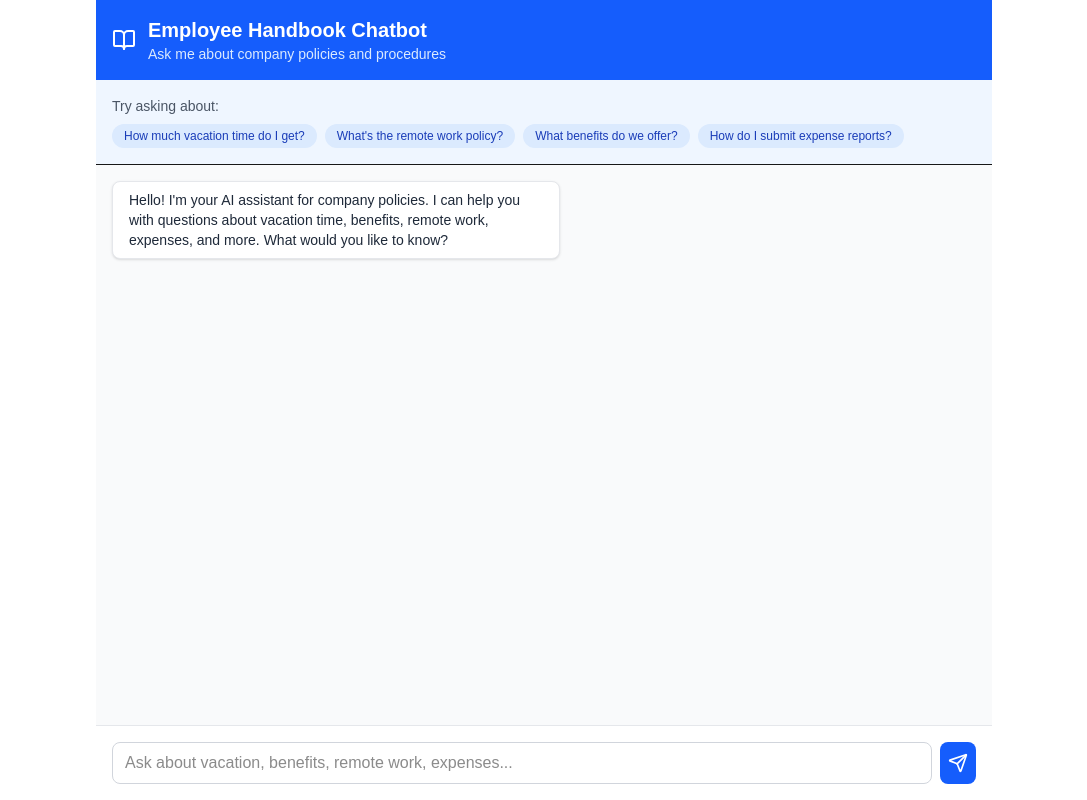
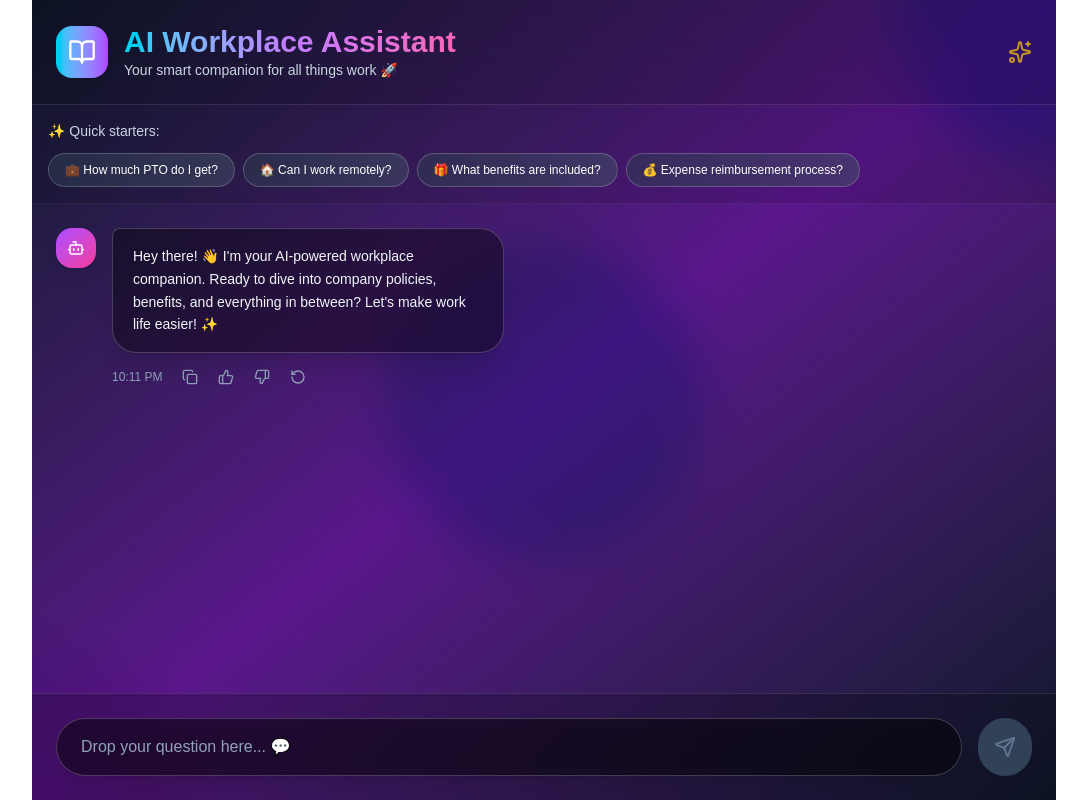
Before and after one commit to skylarnlea/AI-chatbot, a Next.js app: page / in a window 1280 px wide. Shown: the whole page, without its empty margins (96-1183 px from the left). Built offline with nearby package versions, Linux system fonts and the light colour scheme.

Commit message:
mock chat API (no OpenAI)

```diff
--- a/src/app/api/chat/route.ts
+++ b/src/app/api/chat/route.ts
@@ -1,11 +1,25 @@
-import OpenAI from 'openai'
 import { NextRequest, NextResponse } from 'next/server'
 import { searchPolicies } from '../../../../lib/mockKnowledge'
 
-// Initialize OpenAI client
-const openai = new OpenAI({
-  apiKey: process.env.OPENAI_API_KEY,
-})
+// Mock AI responses for testing without OpenAI
+const mockAIResponses = [
+  "Great question! Based on our company policies, here's what I found...",
+  "I'd be happy to help with that! According to our handbook...",
+  "That's an important topic! Let me break this down for you...",
+  "Perfect timing for this question! Here's what our policy says...",
+  "Absolutely! I can help clarify that for you..."
+]
+
+function generateMockResponse(userMessage: string, relevantPolicies: any[]): string {
+  const randomIntro = mockAIResponses[Math.floor(Math.random() * mockAIResponses.length)]
+
+  if (relevantPolicies.length > 0) {
+    const firstPolicy = relevantPolicies[0]
+    return `${randomIntro}\n\n**${firstPolicy.title}**\n${firstPolicy.content}\n\nIs there anything specific about this policy you'd like me to clarify? 😊`
+  } else {
+    return `${randomIntro}\n\nI couldn't find specific information about "${userMessage}" in our current policies. For detailed company-specific information, I'd recommend reaching out to HR directly. \n\nIs there anything else I can help you with? 🤔`
+  }
+}
 
 export async function POST(request: NextRequest) {
   try {
@@ -23,61 +37,24 @@ export async function POST(request: NextRequest) {
     console.log('Searching for relevant policies...')
     const relevantPolicies = searchPolicies(message, 2)
 
-    // Build the system prompt with context
-    let systemPrompt = `You are a helpful AI assistant for an employee handbook chatbot.
-                       You help employees understand company policies, procedures, and guidelines.
-                       Be friendly, professional, and concise in your responses.
-                       Always provide accurate information based on the company policies provided.`
+    // Generate mock AI response
+    const aiResponse = generateMockResponse(message, relevantPolicies)
 
-    if (relevantPolicies.length > 0) {
-      const policyContext = relevantPolicies
-        .map(policy => `${policy.title}:\n${policy.content}`)
-        .join('\n\n---\n\n')
-
-      systemPrompt += `\n\nHere are the relevant company policies that apply to the user's question:\n\n${policyContext}\n\nPlease base your response on these specific policies. If the question asks for information not covered in these policies, let the user know and suggest they contact HR for more details.`
-    } else {
-      systemPrompt += `\n\nNo specific company policies were found for this question. Please provide general guidance about typical workplace policies and suggest the user contact HR for company-specific information.`
-    }
-
-    // Call OpenAI API with context
-    const completion = await openai.chat.completions.create({
-      model: "gpt-3.5-turbo",
-      messages: [
-        {
-          role: "system",
-          content: systemPrompt
-        },
-        {
-          role: "user",
-          content: message
-        }
-      ],
-      max_tokens: 500,
-      temperature: 0.3, // Lower temperature for more consistent responses
-    })
-
-    // Extract the AI response
-    const aiResponse = completion.choices[0]?.message?.content || "I'm sorry, I couldn't generate a response."
+    // Add a small delay to simulate API call
+    await new Promise(resolve => setTimeout(resolve, 800))
 
     return NextResponse.json({
       response: aiResponse,
-      policiesFound: relevantPolicies.length, // For debugging
-      relevantPolicies: relevantPolicies.map(p => p.title) // Show which policies were used
+      policiesFound: relevantPolicies.length,
+      relevantPolicies: relevantPolicies.map(p => p.title),
+      mode: 'mock' // So you know it's using mock responses
     })
 
   } catch (error) {
-    console.error('OpenAI API error:', error)
-
-    // Handle different types of errors
-    if (error instanceof Error) {
-      return NextResponse.json(
-        { error: 'Failed to get AI response: ' + error.message },
-        { status: 500 }
-      )
-    }
+    console.error('Mock API error:', error)
 
     return NextResponse.json(
-      { error: 'An unexpected error occurred' },
+      { error: 'Something went wrong with the mock API' },
       { status: 500 }
     )
   }
--- a/src/app/page.tsx
+++ b/src/app/page.tsx
@@ -1,19 +1,26 @@
 'use client'
 
-import { useState } from 'react'
-import { Send, Loader, BookOpen } from 'lucide-react'
+import { useState, useRef, useEffect } from 'react'
+import { Send, Loader, BookOpen, User, Bot, Copy, ThumbsUp, ThumbsDown, RotateCcw, Check, Sparkles } from 'lucide-react'
 
 // Define types for our messages
 interface Message {
   id: number
   text: string
   sender: 'user' | 'bot'
+  timestamp: Date
+  isTyping?: boolean
 }
 
 export default function ChatPage() {
   // State to store all chat messages
   const [messages, setMessages] = useState<Message[]>([
-    { id: 1, text: "Hello! I'm your AI assistant for company policies. I can help you with questions about vacation time, benefits, remote work, expenses, and more. What would you like to know?", sender: 'bot' }
+    {
+      id: 1,
+      text: "Hey there! 👋 I'm your AI-powered workplace companion. Ready to dive into company policies, benefits, and everything in between? Let's make work life easier! ✨",
+      sender: 'bot',
+      timestamp: new Date()
+    }
   ])
 
   // State to store the current message being typed
@@ -21,6 +28,20 @@ export default function ChatPage() {
 
   // State to track if AI is responding
   const [isLoading, setIsLoading] = useState(false)
+
+  // State to track if bot is "typing"
+  const [botIsTyping, setBotIsTyping] = useState(false)
+
+  // State for copy feedback
+  const [copiedMessageId, setCopiedMessageId] = useState<number | null>(null)
+
+  // Ref for auto-scrolling
+  const messagesEndRef = useRef<HTMLDivElement>(null)
+
+  // Auto-scroll to bottom when new messages arrive
+  useEffect(() => {
+    messagesEndRef.current?.scrollIntoView({ behavior: 'smooth' })
+  }, [messages, botIsTyping])
 
   // Function to call our API route
   const getAIResponse = async (userMessage: string) => {
@@ -42,13 +63,13 @@ export default function ChatPage() {
 
     } catch (error) {
       console.error('Error calling AI:', error)
-      return "I'm sorry, I'm having trouble responding right now. Please try again."
+      return "Oops! Something went wrong on my end. 😅 Let's try that again!"
     }
   }
 
   // Function to handle sending a message
   const sendMessage = async () => {
-    if (currentMessage.trim() === '' || isLoading) return // Don't send empty messages or while loading
+    if (currentMessage.trim() === '' || isLoading) return
 
     const userMessageText = currentMessage
 
@@ -56,25 +77,33 @@ export default function ChatPage() {
     const userMessage: Message = {
       id: Date.now(),
       text: userMessageText,
-      sender: 'user'
+      sender: 'user',
+      timestamp: new Date()
     }
 
     setMessages(prevMessages => [...prevMessages, userMessage])
-    setCurrentMessage('') // Clear input immediately
-    setIsLoading(true) // Show loading state
+    setCurrentMessage('')
+    setIsLoading(true)
+    setBotIsTyping(true)
+
+    // Simulate realistic typing delay
+    await new Promise(resolve => setTimeout(resolve, 800))
 
     // Get AI response
     const aiResponseText = await getAIResponse(userMessageText)
+
+    setBotIsTyping(false)
 
     // Add AI response to chat
     const botResponse: Message = {
       id: Date.now() + 1,
       text: aiResponseText,
-      sender: 'bot'
+      sender: 'bot',
+      timestamp: new Date()
     }
 
     setMessages(prevMessages => [...prevMessages, botResponse])
-    setIsLoading(false) // Hide loading state
+    setIsLoading(false)
   }
 
   // Handle Enter key press to send message
@@ -84,36 +113,94 @@ export default function ChatPage() {
     }
   }
 
+  // Copy message to clipboard
+  const copyMessage = async (messageId: number, text: string) => {
+    try {
+      await navigator.clipboard.writeText(text)
+      setCopiedMessageId(messageId)
+      setTimeout(() => setCopiedMessageId(null), 2000)
+    } catch (error) {
+      console.error('Failed to copy message:', error)
+    }
+  }
+
+  // Regenerate last bot response
+  const regenerateResponse = async () => {
+    const lastUserMessage = messages.filter(m => m.sender === 'user').slice(-1)[0]
+    if (!lastUserMessage || isLoading) return
+
+    // Remove last bot message
+    setMessages(prev => prev.filter(m => !(m.sender === 'bot' && m.id === Math.max(...prev.filter(msg => msg.sender === 'bot').map(msg => msg.id)))))
+
+    setIsLoading(true)
+    setBotIsTyping(true)
+
+    await new Promise(resolve => setTimeout(resolve, 800))
+
+    const aiResponseText = await getAIResponse(lastUserMessage.text)
+
+    setBotIsTyping(false)
+
+    const botResponse: Message = {
+      id: Date.now(),
+      text: aiResponseText,
+      sender: 'bot',
+      timestamp: new Date()
+    }
+
+    setMessages(prevMessages => [...prevMessages, botResponse])
+    setIsLoading(false)
+  }
+
+  // Format timestamp
+  const formatTime = (date: Date) => {
+    return date.toLocaleTimeString([], { hour: '2-digit', minute: '2-digit' })
+  }
+
   // Sample questions for users to try
   const sampleQuestions = [
-    "How much vacation time do I get?",
-    "What's the remote work policy?",
-    "What benefits do we offer?",
-    "How do I submit expense reports?"
+    "💼 How much PTO do I get?",
+    "🏠 Can I work remotely?",
+    "🎁 What benefits are included?",
+    "💰 Expense reimbursement process?"
   ]
 
   return (
-    <div className="flex flex-col h-screen max-w-4xl mx-auto bg-gray-50">
+    <div className="flex flex-col h-screen max-w-5xl mx-auto bg-gradient-to-br from-slate-900 via-purple-900 to-slate-900 relative overflow-hidden">
+      {/* Animated background elements */}
+      <div className="absolute inset-0 overflow-hidden">
+        <div className="absolute -top-40 -right-40 w-80 h-80 bg-gradient-to-br from-cyan-400 to-blue-500 rounded-full mix-blend-multiply filter blur-xl opacity-20 animate-pulse"></div>
+        <div className="absolute -bottom-40 -left-40 w-80 h-80 bg-gradient-to-br from-purple-400 to-pink-500 rounded-full mix-blend-multiply filter blur-xl opacity-20 animate-pulse"></div>
+        <div className="absolute top-1/2 left-1/2 transform -translate-x-1/2 -translate-y-1/2 w-80 h-80 bg-gradient-to-br from-emerald-400 to-cyan-500 rounded-full mix-blend-multiply filter blur-xl opacity-10 animate-pulse"></div>
+      </div>
+
       {/* Header */}
-      <div className="bg-blue-600 text-white p-4">
-        <div className="flex items-center space-x-3">
-          <BookOpen size={24} />
+      <div className="relative z-10 bg-black/20 backdrop-blur-xl border-b border-white/10 p-6">
+        <div className="flex items-center space-x-4">
+          <div className="bg-gradient-to-r from-cyan-400 to-purple-500 p-3 rounded-2xl shadow-lg">
+            <BookOpen size={28} className="text-white" />
+          </div>
           <div>
-            <h1 className="text-xl font-semibold">Employee Handbook Chatbot</h1>
-            <p className="text-blue-100 text-sm">Ask me about company policies and procedures</p>
+            <h1 className="text-3xl font-bold bg-gradient-to-r from-cyan-400 via-purple-400 to-pink-400 bg-clip-text text-transparent">
+              AI Workplace Assistant
+            </h1>
+            <p className="text-slate-300 text-sm font-medium">Your smart companion for all things work 🚀</p>
+          </div>
+          <div className="ml-auto">
+            <Sparkles className="text-yellow-400 animate-pulse" size={24} />
           </div>
         </div>
       </div>
 
       {/* Sample Questions */}
-      <div className="p-4 bg-blue-50 border-b">
-        <p className="text-sm text-gray-600 mb-2">Try asking about:</p>
+      <div className="relative z-10 p-4 bg-black/10 backdrop-blur-sm border-b border-white/5">
+        <p className="text-sm text-slate-300 mb-3 font-medium">✨ Quick starters:</p>
         <div className="flex flex-wrap gap-2">
           {sampleQuestions.map((question, index) => (
             <button
               key={index}
               onClick={() => setCurrentMessage(question)}
-              className="text-xs bg-blue-100 hover:bg-blue-200 text-blue-800 px-3 py-1 rounded-full transition-colors"
+              className="text-xs bg-gradient-to-r from-slate-700/50 to-slate-600/50 hover:from-purple-600/50 hover:to-pink-600/50 text-white px-4 py-2 rounded-full border border-white/20 transition-all duration-300 hover:shadow-lg hover:shadow-purple-500/20 backdrop-blur-sm"
             >
               {question}
             </button>
@@ -122,61 +209,127 @@ export default function ChatPage() {
       </div>
 
       {/* Messages Area */}
-      <div className="flex-1 overflow-y-auto p-4 space-y-4">
+      <div className="relative z-10 flex-1 overflow-y-auto p-6 space-y-8">
         {messages.map((message) => (
           <div
             key={message.id}
             className={`flex ${message.sender === 'user' ? 'justify-end' : 'justify-start'}`}
           >
-            <div
-              className={`max-w-xs lg:max-w-md px-4 py-2 rounded-lg ${
+            <div className={`flex max-w-xs lg:max-w-md space-x-4 ${message.sender === 'user' ? 'flex-row-reverse space-x-reverse' : ''}`}>
+              {/* Avatar */}
+              <div className={`flex-shrink-0 w-10 h-10 rounded-2xl flex items-center justify-center shadow-lg ${
                 message.sender === 'user'
-                  ? 'bg-blue-600 text-white'
-                  : 'bg-white text-gray-800 border border-gray-200 shadow-sm'
-              }`}
-            >
-              <p className="text-sm whitespace-pre-wrap">{message.text}</p>
+                  ? 'bg-gradient-to-br from-cyan-400 to-blue-500'
+                  : 'bg-gradient-to-br from-purple-500 to-pink-500'
+              }`}>
+                {message.sender === 'user' ? <User size={18} className="text-white" /> : <Bot size={18} className="text-white" />}
+              </div>
+
+              {/* Message Content */}
+              <div className={`flex flex-col ${message.sender === 'user' ? 'items-end' : 'items-start'}`}>
+                <div
+                  className={`px-5 py-4 rounded-3xl shadow-xl backdrop-blur-sm border ${
+                    message.sender === 'user'
+                      ? 'bg-gradient-to-br from-cyan-500 to-blue-600 text-white border-cyan-400/30 rounded-tr-lg'
+                      : 'bg-black/40 text-slate-100 border-white/20 rounded-tl-lg'
+                  }`}
+                >
+                  <p className="text-sm whitespace-pre-wrap leading-relaxed font-medium">{message.text}</p>
+                </div>
+
+                {/* Message Actions & Timestamp */}
+                <div className={`flex items-center space-x-3 mt-2 ${message.sender === 'user' ? 'flex-row-reverse space-x-reverse' : ''}`}>
+                  <span className="text-xs text-slate-400 font-medium">
+                    {formatTime(message.timestamp)}
+                  </span>
+
+                  {message.sender === 'bot' && (
+                    <div className="flex items-center space-x-1">
+                      <button
+                        onClick={() => copyMessage(message.id, message.text)}
+                        className="p-2 text-slate-400 hover:text-cyan-400 transition-colors rounded-full hover:bg-white/10"
+                        title="Copy message"
+                      >
+                        {copiedMessageId === message.id ? <Check size={16} /> : <Copy size={16} />}
+                      </button>
+                      <button
+                        onClick={() => {/* Add thumbs up logic */}}
+                        className="p-2 text-slate-400 hover:text-green-400 transition-colors rounded-full hover:bg-white/10"
+                        title="Good response"
+                      >
+                        <ThumbsUp size={16} />
+                      </button>
+                      <button
+                        onClick={() => {/* Add thumbs down logic */}}
+                        className="p-2 text-slate-400 hover:text-red-400 transition-colors rounded-full hover:bg-white/10"
+                        title="Poor response"
+                      >
+                        <ThumbsDown size={16} />
+                      </button>
+                      <button
+                        onClick={regenerateResponse}
+                        disabled={isLoading}
+                        className="p-2 text-slate-400 hover:text-purple-400 transition-colors disabled:opacity-50 rounded-full hover:bg-white/10"
+                        title="Regenerate response"
+                      >
+                        <RotateCcw size={16} />
+                      </button>
+                    </div>
+                  )}
+                </div>
+              </div>
             </div>
           </div>
         ))}
 
-        {/* Loading indicator */}
-        {isLoading && (
+        {/* Bot Typing Indicator */}
+        {botIsTyping && (
           <div className="flex justify-start">
-            <div className="bg-white text-gray-800 border border-gray-200 px-4 py-2 rounded-lg shadow-sm">
-              <div className="flex items-center space-x-2">
-                <Loader size={16} className="animate-spin" />
-                <p className="text-sm">Thinking...</p>
+            <div className="flex space-x-4">
+              <div className="flex-shrink-0 w-10 h-10 bg-gradient-to-br from-purple-500 to-pink-500 rounded-2xl flex items-center justify-center shadow-lg">
+                <Bot size={18} className="text-white" />
+              </div>
+              <div className="bg-black/40 border border-white/20 px-5 py-4 rounded-3xl rounded-tl-lg shadow-xl backdrop-blur-sm">
+                <div className="flex items-center space-x-3">
+                  <div className="flex space-x-1">
+                    <div className="w-2 h-2 bg-gradient-to-r from-cyan-400 to-purple-500 rounded-full animate-bounce"></div>
+                    <div className="w-2 h-2 bg-gradient-to-r from-purple-500 to-pink-500 rounded-full animate-bounce" style={{animationDelay: '0.1s'}}></div>
+                    <div className="w-2 h-2 bg-gradient-to-r from-pink-500 to-cyan-400 rounded-full animate-bounce" style={{animationDelay: '0.2s'}}></div>
+                  </div>
+                  <span className="text-sm text-slate-300 font-medium">AI is cooking up something good...</span>
+                </div>
               </div>
             </div>
           </div>
         )}
+
+        <div ref={messagesEndRef} />
       </div>
 
       {/* Input Area */}
-      <div className="border-t border-gray-200 p-4 bg-white">
-        <div className="flex space-x-2">
+      <div className="relative z-10 p-6 bg-black/20 backdrop-blur-xl border-t border-white/10">
+        <div className="flex space-x-4">
           <input
             type="text"
             value={currentMessage}
             onChange={(e) => setCurrentMessage(e.target.value)}
             onKeyPress={handleKeyPress}
-            placeholder="Ask about vacation, benefits, remote work, expenses..."
+            placeholder="Drop your question here... 💬"
             disabled={isLoading}
-            className={`flex-1 border border-gray-300 rounded-lg px-3 py-2 focus:outline-none focus:ring-2 focus:ring-blue-500 focus:border-transparent ${
-              isLoading ? 'bg-gray-100 cursor-not-allowed' : ''
+            className={`flex-1 border border-white/20 rounded-full px-6 py-4 focus:outline-none focus:ring-2 focus:ring-cyan-400 focus:border-transparent transition-all duration-300 placeholder-slate-400 font-medium ${
+              isLoading ? 'bg-black/20 cursor-not-allowed text-slate-500' : 'bg-black/40 text-white shadow-lg backdrop-blur-sm'
             }`}
           />
           <button
             onClick={sendMessage}
-            disabled={isLoading}
-            className={`p-2 rounded-lg focus:outline-none focus:ring-2 focus:ring-blue-500 ${
-              isLoading
-                ? 'bg-gray-400 cursor-not-allowed'
-                : 'bg-blue-600 hover:bg-blue-700 text-white'
+            disabled={isLoading || currentMessage.trim() === ''}
+            className={`p-4 rounded-full focus:outline-none focus:ring-2 focus:ring-cyan-400 transition-all duration-300 ${
+              isLoading || currentMessage.trim() === ''
+                ? 'bg-slate-700 cursor-not-allowed text-slate-500'
+                : 'bg-gradient-to-r from-cyan-500 to-purple-600 hover:from-cyan-400 hover:to-purple-500 text-white shadow-lg hover:shadow-cyan-500/30 transform hover:scale-105'
             }`}
           >
-            {isLoading ? <Loader size={20} className="animate-spin" /> : <Send size={20} />}
+            {isLoading ? <Loader size={22} className="animate-spin" /> : <Send size={22} />}
           </button>
         </div>
       </div>
```
